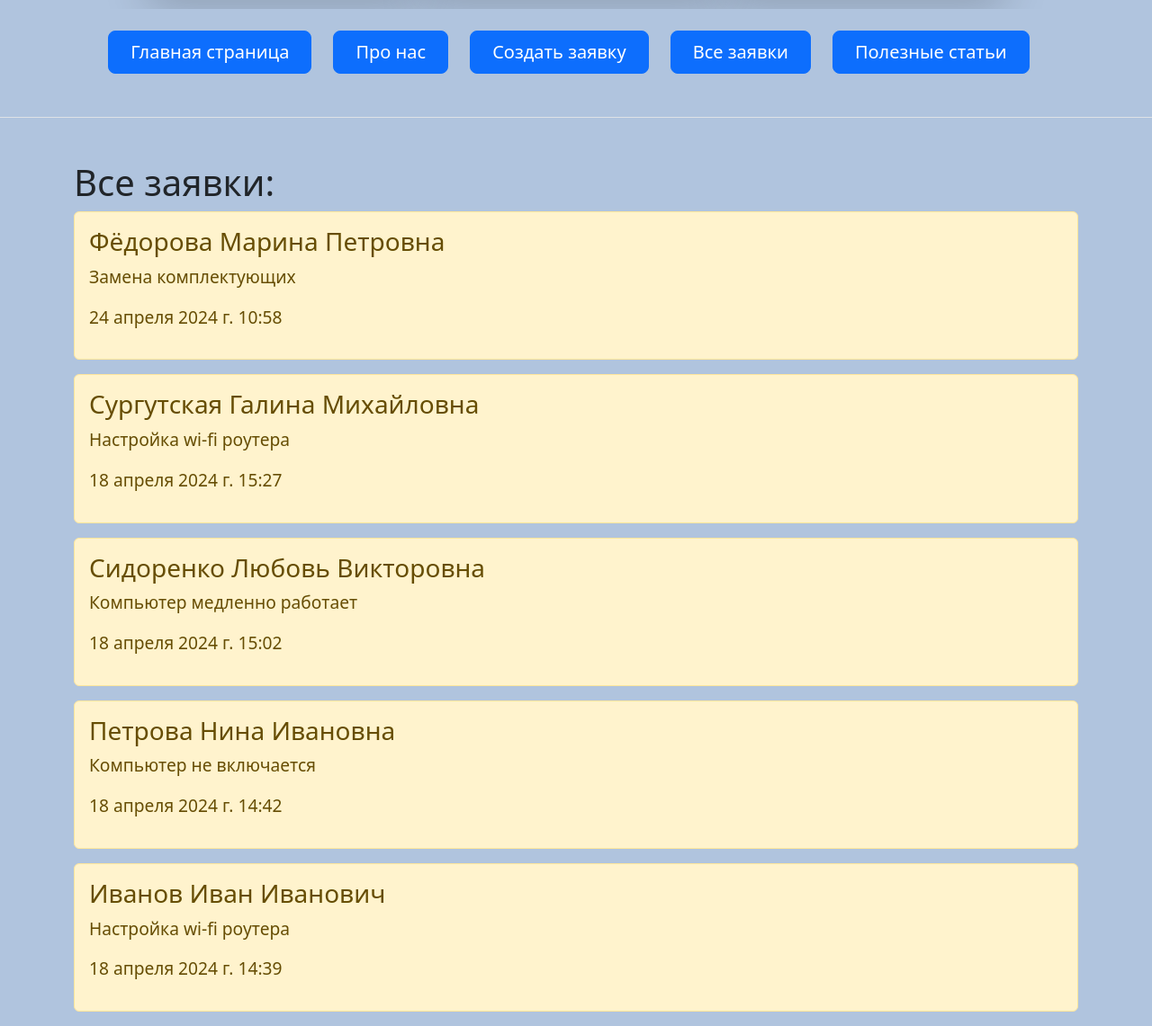
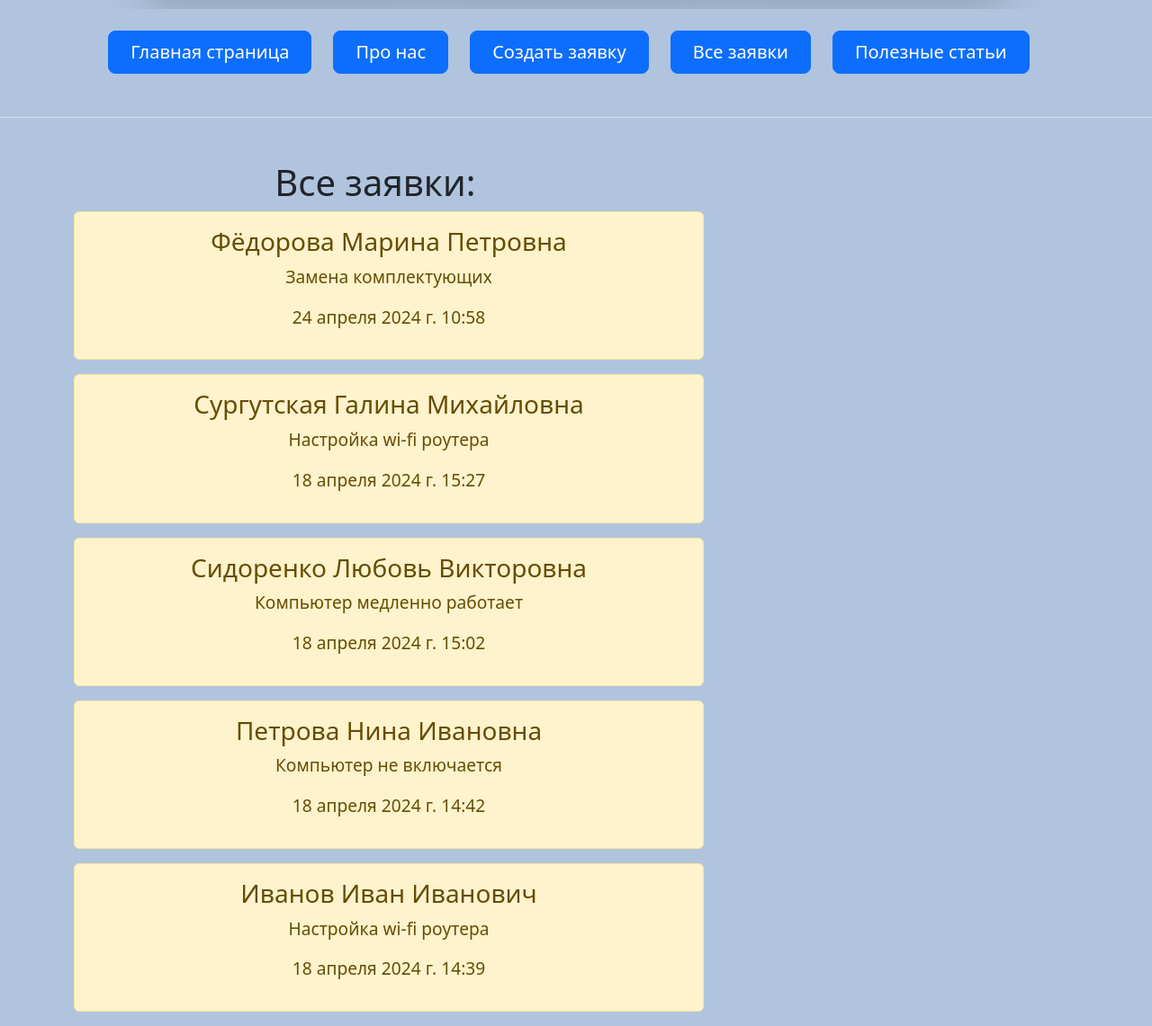
Before and after one commit to Lirikman/django_progect_dev, a Django app: page /orders in a window 1280 px wide. Shown: the part 515-1656 px from the top of the page at 90% size. Run offline with Django 5.2, Linux system fonts and the light colour scheme; data comes from the database, SQL or seed files in the repository.

```diff
--- a/it_profi/main/templates/main/orders.html
+++ b/it_profi/main/templates/main/orders.html
@@ -9,10 +9,10 @@
 {% endblock %}
 
 {% block content %}
-    <h1>Все заявки:</h1>
+    <h1 style="margin-left: 20%;">Все заявки:</h1>
     {% if orders %}
         {% for el in orders %}
-            <div class="alert alert-warning">
+            <div style="width:700px; text-align:center;" class="alert alert-warning">
                 <h3>{{ el.client }}</h3>
                 <p>{{ el.text }}</p>
                 <p>{{ el.date }}</p>
```
